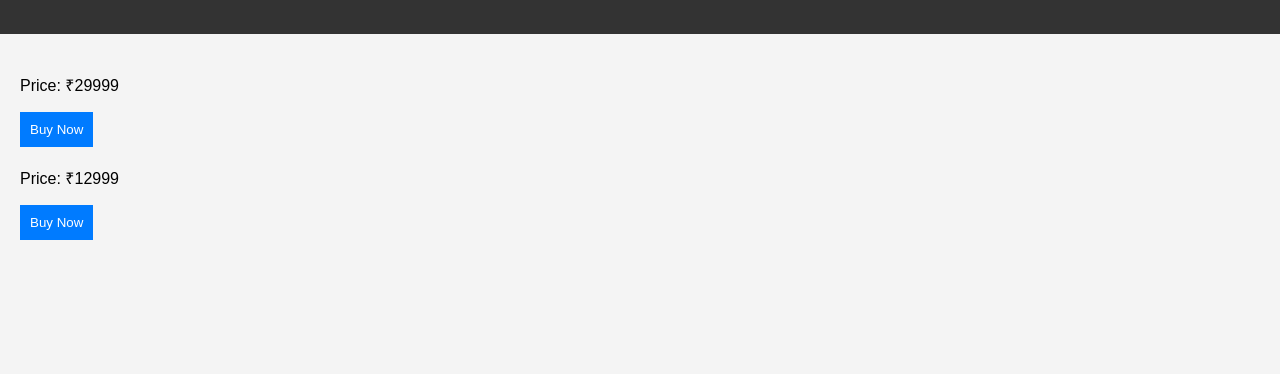
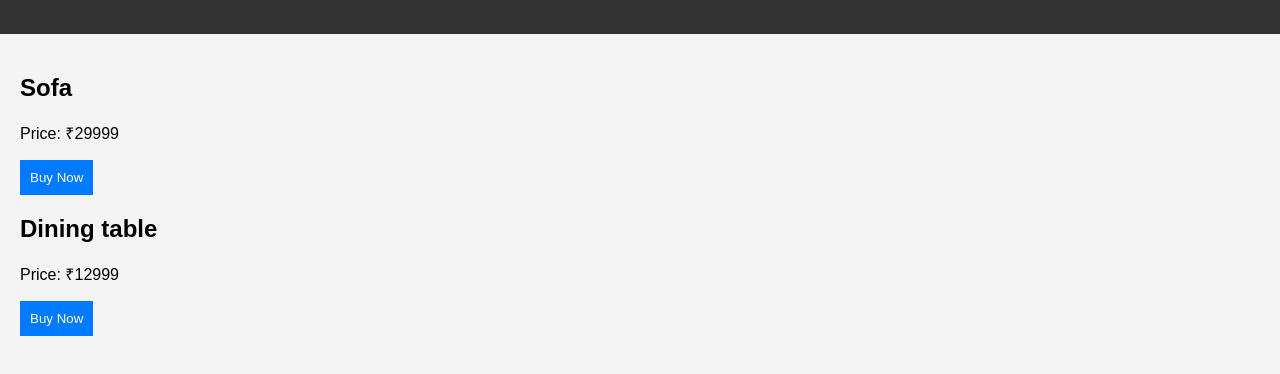
Before and after one commit to creator626/Edu_com, a plain HTML site: page index.html in a window 1280 px wide. Shown: the part 76-450 px from the top of the page. Drawn offline with Linux system fonts and the light colour scheme.

Commit message:
Update index.html
single page GA4 demo

```diff
--- a/index.html
+++ b/index.html
@@ -51,12 +51,12 @@
 </header>
 <div class="container">
   <div class="Sofa">
-    <h2></h2>
+    <h2>Sofa</h2>
     <p>Price: ₹29999</p>
     <button onclick="trackClick()">Buy Now</button>
   </div>
   <div class="Dining table">
-    <h2> </h2>
+    <h2>Dining table </h2>
     <p>Price: ₹12999</p>
     <button onclick="trackClick()">Buy Now</button>
   </div>
```
